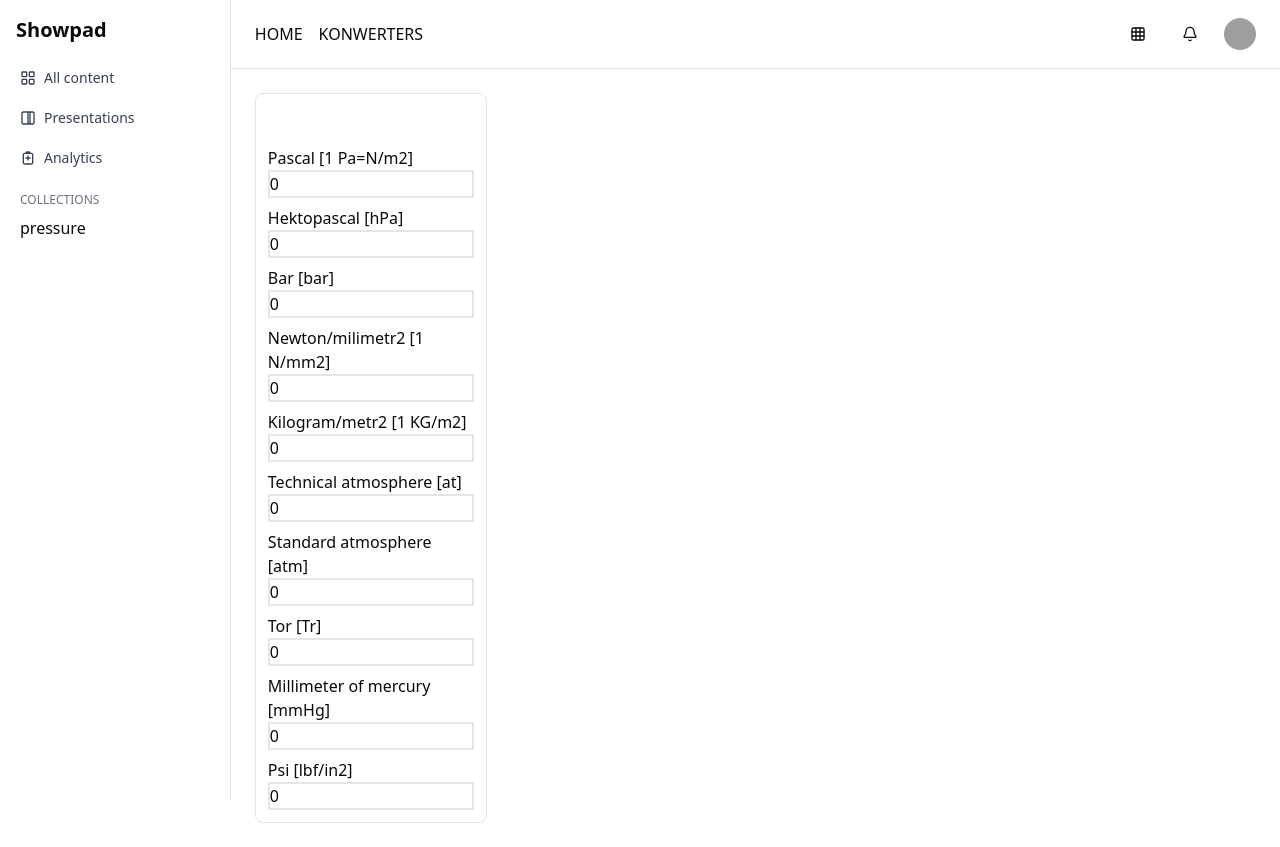
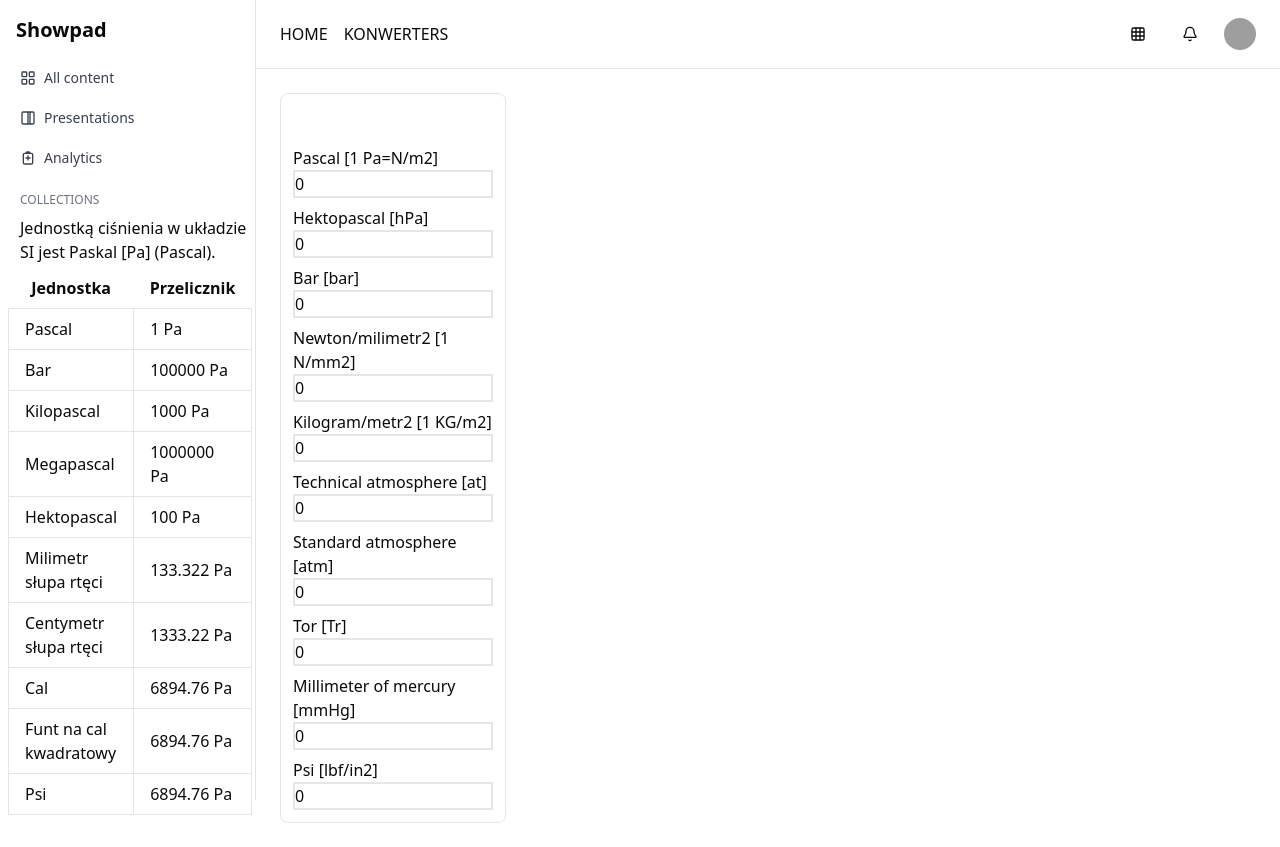
Before and after one commit to PiotrCembrowski/uniter, a Next.js app: page /pressure in a window 1280 px wide. Built offline with nearby package versions, Linux system fonts and the light colour scheme; grey boxes are pictures that could not be loaded; what next-redux-wrapper would draw is missing.

Commit message:
adding types for units

```diff
--- a/app/components/sidebar/UnitTypes.tsx
+++ b/app/components/sidebar/UnitTypes.tsx
@@ -1,9 +1,77 @@
+type Units = {
+  unit1: number;
+  unit2: number;
+  unit3: number;
+  unit4: number;
+  unit5: number;
+  unit6: number;
+  unit7: number;
+  unit8: number;
+  unit9: number;
+  unit10: number;
+};
+
 const UnitTypes = ({ unitTable }: { unitTable: string }) => {
+  if (unitTable !== "pressure") {
+    return null; // Do not render anything if the unitTable is not "pressure"
+  }
+
   return (
     <div className="mt-2">
       <h5 className="cursor-pointer hover:text-gray-700 dark:hover:text-gray-300 ml-3 my-1">
-        {unitTable}
+        Jednostką ciśnienia w układzie SI jest Paskal [Pa] (Pascal).
       </h5>
+      <table>
+        <thead>
+          <tr>
+            <th className="px-4 py-2">Jednostka</th>
+            <th className="px-4 py-2">Przelicznik</th>
+          </tr>
+        </thead>
+        <tbody>
+          <tr>
+            <td className="border px-4 py-2">Pascal</td>
+            <td className="border px-4 py-2">1 Pa</td>
+          </tr>
+          <tr>
+            <td className="border px-4 py-2">Bar</td>
+            <td className="border px-4 py-2">100000 Pa</td>
+          </tr>
+          <tr>
+            <td className="border px-4 py-2">Kilopascal</td>
+            <td className="border px-4 py-2">1000 Pa</td>
+          </tr>
+          <tr>
+            <td className="border px-4 py-2">Megapascal</td>
+            <td className="border px-4 py-2">1000000 Pa</td>
+          </tr>
+          <tr>
+            <td className="border px-4 py-2">Hektopascal</td>
+            <td className="border px-4 py-2">100 Pa</td>
+          </tr>
+          <tr>
+            <td className="border px-4 py-2">Milimetr słupa rtęci</td>
+            <td className="border px-4 py-2">133.322 Pa</td>
+          </tr>
+          <tr>
+            <td className="border px-4 py-2">Centymetr słupa rtęci</td>
+            <td className="border px-4 py-2">1333.22 Pa</td>
+          </tr>
+          <tr>
+            <td className="border px-4 py-2">Cal</td>
+            <td className="border px-4 py-2">6894.76 Pa</td>
+          </tr>
+          <tr>
+            <td className="border px-4 py-2">Funt na cal kwadratowy</td>
+            <td className="border px-4 py-2">6894.76 Pa</td>
+          </tr>
+          <tr>
+            <td className="border px-4 py-2">Psi</td>
+            <td className="border px-4 py-2">6894.76 Pa</td>
+          </tr>
+          {/* Add more rows as needed */}
+        </tbody>
+      </table>
     </div>
   );
 };
```
Also changed, not shown: lib/unitsCalc.ts (added).
